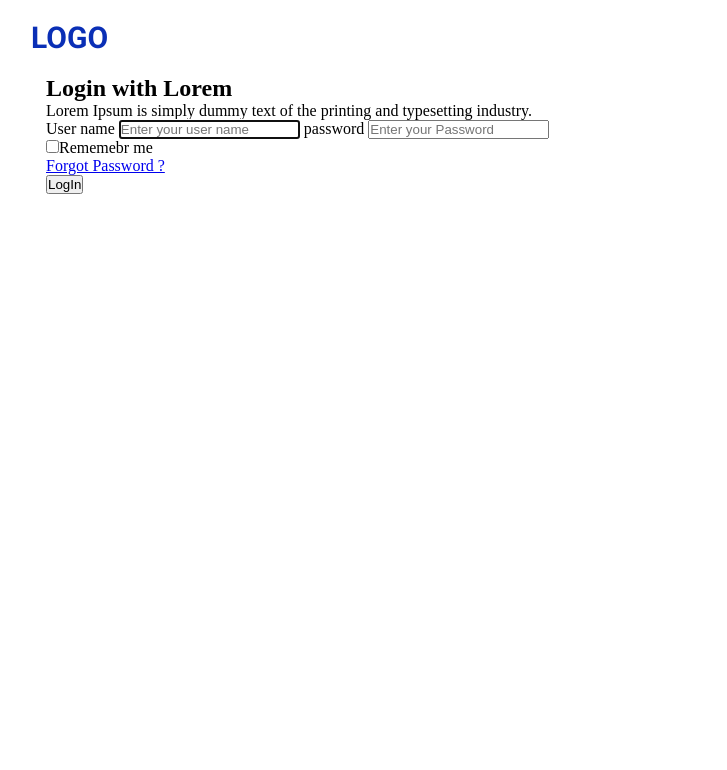
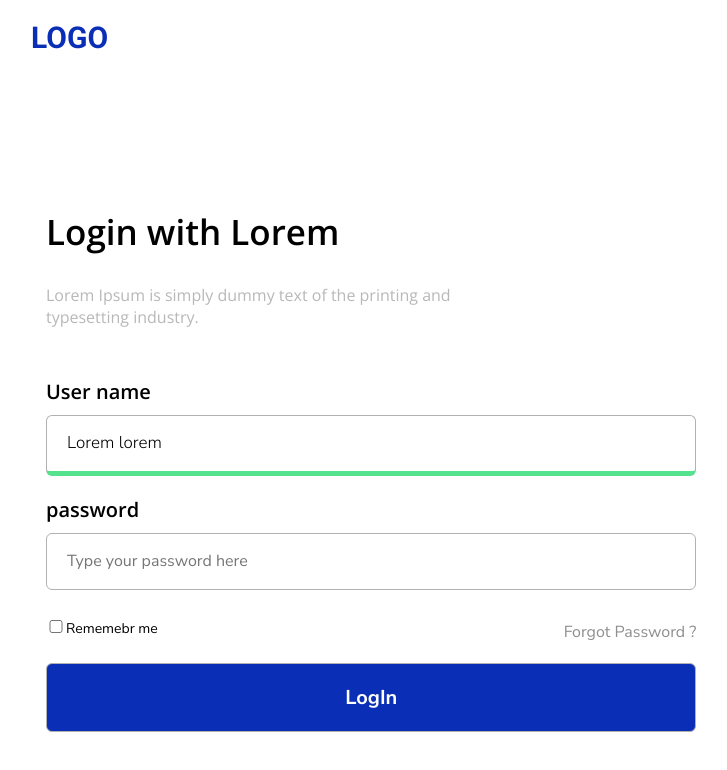
Before and after one commit to AbdelrahmanELsokary/Login_7, a plain HTML site: page index.html in a window 1280 px wide. Shown: the whole page, without its empty margins (24-751 px from the left). Drawn offline with nearby package versions, Linux system fonts and the light colour scheme.

Commit message:
Add: Login Section

```diff
--- a/assets/styles/main.css
+++ b/assets/styles/main.css
@@ -44,3 +44,91 @@ header .container a {
   font-family: "Roboto", sans-serif;
   color: var(--Blue-Screen-of-Death);
 }
+section .container {
+  display: flex;
+  justify-content: space-between;
+  align-items: center;
+  height: calc(100vh - 90px);
+  padding-top: 100px;
+}
+section .container .login h1 {
+  font-size: 35px;
+  font-weight: 600;
+  font-family: "Open Sans", serif;
+  padding-bottom: 20px;
+}
+section .container .login p {
+  font-size: 16px;
+  font-weight: 400;
+  font-family: "Open Sans", serif;
+  color: var(--Antarctica);
+  line-height: 21.7px;
+  padding-top: 10px;
+}
+section .container .login form {
+  margin-top: 50px;
+}
+section .container .login form label {
+  font-size: 20px;
+  font-weight: 600;
+  font-family: "Open Sans", serif;
+}
+section .container .login form input:nth-child(1) {
+  outline: none;
+  border: 0.6px solid var(--Palladium);
+  border-bottom: 5px solid var(--Grotesque-Green);
+  border-radius: 6px;
+  width: 100%;
+  padding: 20px;
+  margin: 10px 0 20px 0;
+}
+section .container .login form input:nth-child(1)::placeholder {
+  font-size: 17px;
+  font-weight: 300;
+  font-family: "Nunito Sans", serif;
+  color: var(--black);
+}
+section .container .login form input {
+  outline: none;
+  border: 0.6px solid var(--Palladium);
+  border-radius: 6px;
+  width: 100%;
+  padding: 20px;
+  margin: 10px 0 20px 0;
+}
+section .container .login form input::placeholder {
+  font-size: 16px;
+  font-weight: 400;
+  font-family: "Nunito Sans", serif;
+}
+
+section .container .login form .forget {
+  display: flex;
+  flex-wrap: wrap;
+  justify-content: space-between;
+  align-items: center;
+}
+section .container .login form .forget label {
+  cursor: pointer;
+  font-size: 14px;
+  font-weight: 400;
+  font-family: "Nunito Sans", serif;
+}
+section .container .login form .forget input {
+  cursor: pointer;
+  width: 20px;
+}
+section .container .login form a {
+  text-decoration: none;
+  font-size: 16px;
+  font-weight: 400;
+  font-family: "Nunito Sans", serif;
+  color: var(--Stieglitz-Silver);
+}
+section .container .login form input[type="submit"] {
+  background-color: var(--Blue-Screen-of-Death);
+  color: var(--white);
+  font-size: 20px;
+  font-weight: 700;
+  font-family: "Nunito Sans", serif;
+}
--- a/index.html
+++ b/index.html
@@ -24,16 +24,16 @@
       <div class="container">
         <div class="login">
           <h1>Login with Lorem</h1>
-          <p>Lorem Ipsum is simply dummy text of the printing and typesetting industry.</p>
+          <p>Lorem Ipsum is simply dummy text of the printing and <br> typesetting industry.</p>
           <form>
             <label for="user_name">User name
-              <input id="user_name" type="text" placeholder="Enter your user name" autofocus required></label>
+              <input id="user_name" type="text" placeholder="Lorem lorem" autofocus required></label>
             <label for="password">password </label>
-            <input id="password" type="password" placeholder="Enter your Password" required>
+            <input id="password" type="password" placeholder="Type your password here" required>
             <div class="forget">
               <div class="input_check"> <input type="checkbox" id="forget"><label for="forget">Rememebr me</label>
-              </div>
-              <a href="#">Forgot Password ? </a>
+
+              </div><a href="#">Forgot Password ? </a>
             </div>
             <input type="submit" value="LogIn">
           </form>
@@ -43,4 +43,5 @@
     </section>
   </main>
 </body>
+
 </html>
```
